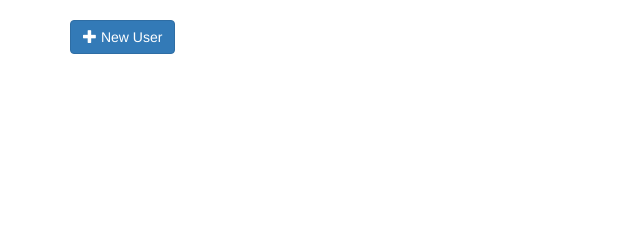
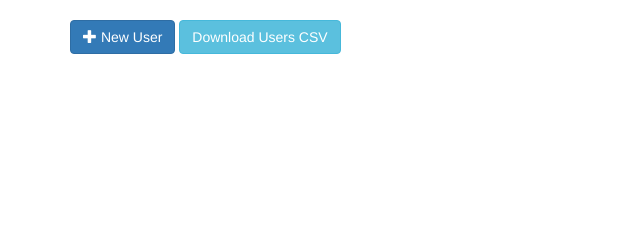
Before and after one commit to olexiy-logvinov/milo, a Django app: page / in a window 1280 px wide. Shown: the part 178-418 px from the top of the page, without its empty margins (0-640 px from the left). Run offline with Django 3.2, Linux system fonts and the light colour scheme; some libraries are stand-ins or nearby versions.

Commit message:
Optional task: CSV download

```diff
--- a/hola/urls.py
+++ b/hola/urls.py
@@ -9,4 +9,5 @@ urlpatterns = [
     path('edit_user/<int:user_id>', views.edit_user, name='edit_user'),
     path('delete_user/<int:user_id>', views.delete_user, name='delete_user'),
     path('create_user/', views.create_user, name='create_user'),
+    path('export_to_csv', views.export_csv, name='export_csv'),
 ]
--- a/profiles/templates/users.html
+++ b/profiles/templates/users.html
@@ -32,4 +32,6 @@
     New User
 </a>
 
+<a class="btn btn-info" href="{% url 'export_csv' %}">Download Users CSV</a>
+
 {% endblock %}
--- a/profiles/views.py
+++ b/profiles/views.py
@@ -1,5 +1,7 @@
+import io
+import csv
+from django.http import HttpResponse
 from django.shortcuts import render, get_object_or_404, redirect
-from django.contrib.auth import login, authenticate
 from django.contrib.auth.models import User
 from .forms import SignUpForm, UpdateUserForm
 
@@ -52,3 +54,30 @@ def create_user(request):
     else:
         form = SignUpForm()
     return render(request, 'create_user.html', {'form': form})
+
+
+def export_csv(request):
+
+    allowed = {True: 'allowed', False: 'blocked'}
+    buffer = io.StringIO()
+    wr = csv.writer(buffer, quoting=csv.QUOTE_ALL)
+    wr.writerow([
+        'Username', 'Birthday', 'Eligible', 'Random Number', 'BizzFuzz'
+    ])
+    for u in User.objects.all():
+        bizzfuzz = u.profile.bizz_fuzz()
+        if not bizzfuzz:
+            bizzfuzz = u.profile.randint
+
+        wr.writerow([
+            u.username,
+            u.profile.birthday.strftime('%-m/%-d/%Y'),
+            allowed[u.profile.allowed()],
+            u.profile.randint,
+            bizzfuzz
+        ])
+
+    buffer.seek(0)
+    response = HttpResponse(buffer, content_type='text/csv')
+    response['Content-Disposition'] = 'attachment; filename=stockitems_misuper.csv'
+    return response
--- a/profiles/requirements.txt
+++ b/requirements.txt
@@ -1,2 +1,3 @@
 Django==2.0.5
+django-bootstrap3==10.0.1
 pytz==2018.4
```
Also changed, not shown: README.md.
